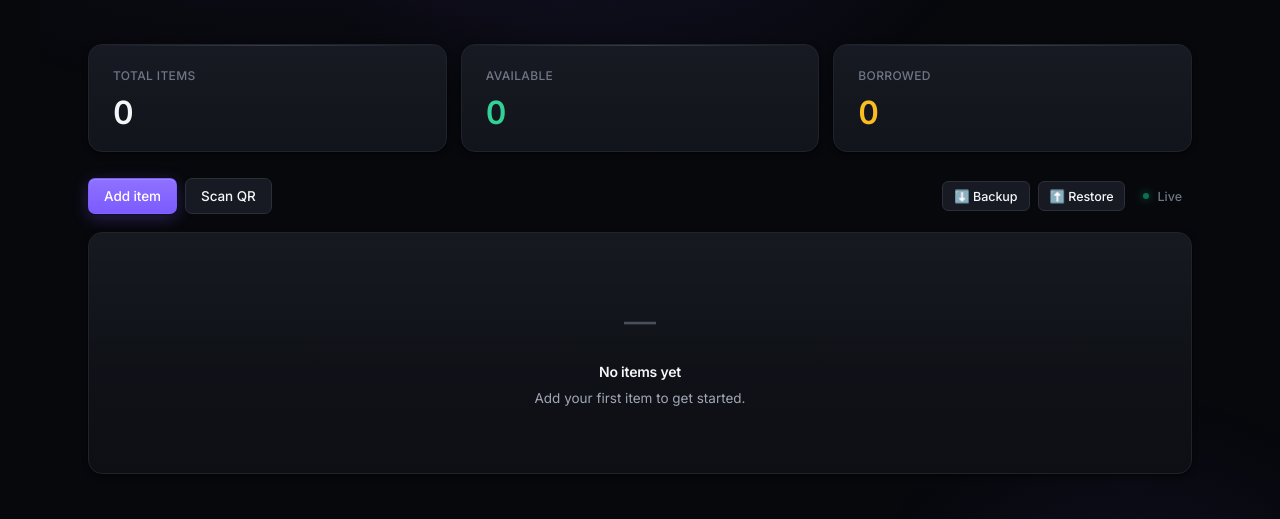
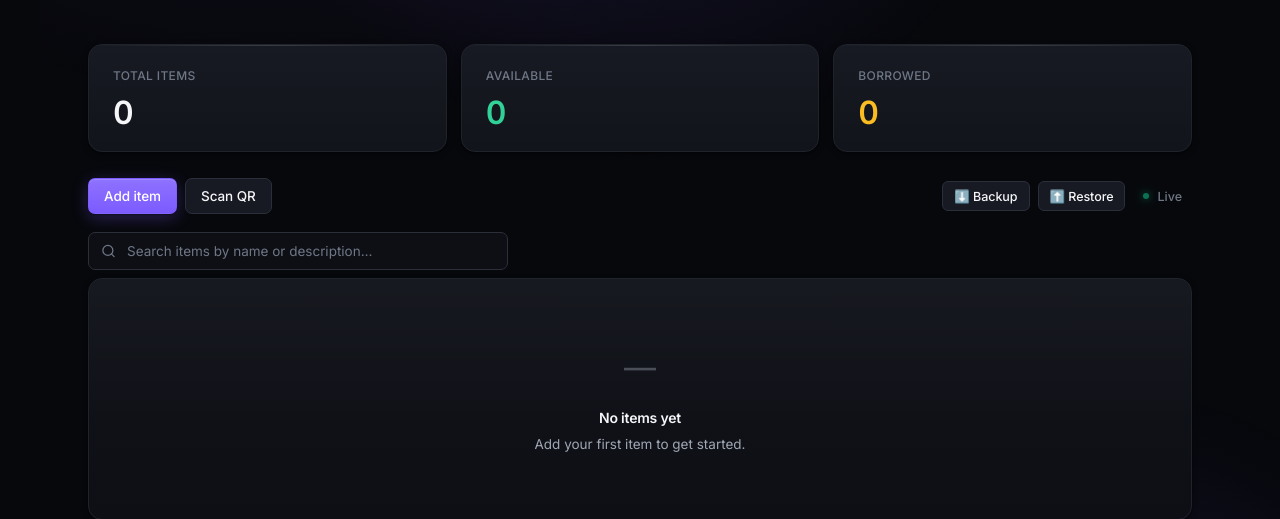
Before and after one commit to augs35/InvSys, a Flask app: page / in a window 1280 px wide. Shown: the part 63-582 px from the top of the page. Run offline with Flask 3, Linux system fonts and the light colour scheme; data that the repository does not hold is empty.

Commit message:
v1.3 Added Search bar and Fixed the Timezone

```diff
--- a/app.py
+++ b/app.py
@@ -2,7 +2,7 @@ import os
 import sqlite3
 import qrcode
 from flask import Flask, render_template, request, redirect, url_for, send_file, flash, g, jsonify
-from datetime import datetime
+from datetime import datetime, timezone, timedelta
 
 app = Flask(__name__)
 app.secret_key = "change-this-secret-key"
@@ -31,7 +31,36 @@ os.makedirs(QR_FOLDER, exist_ok=True)
 # ============================================================
 # HELPERS
 # ============================================================
+# Philippine Standard Time = UTC+8 (no daylight savings, so a fixed offset is fine)
+MANILA_TZ = timezone(timedelta(hours=8))
+
+
 def pretty_time(sqlite_ts):
+    """Convert a stored UTC 'YYYY-MM-DD HH:MM:SS' string into 'October 18, 2026 3:45PM' (Manila time)."""
+    if not sqlite_ts:
+        return ""
+    try:
+        # Parse as UTC
+        dt_utc = datetime.strptime(sqlite_ts, "%Y-%m-%d %H:%M:%S").replace(tzinfo=timezone.utc)
+    except ValueError:
+        # Legacy values that might not have seconds — try a couple more patterns
+        for fmt in ("%Y-%m-%d %H:%M", "%Y-%m-%d"):
+            try:
+                dt_utc = datetime.strptime(sqlite_ts, fmt).replace(tzinfo=timezone.utc)
+                break
+            except ValueError:
+                continue
+        else:
+            return sqlite_ts
+
+    dt = dt_utc.astimezone(MANILA_TZ)
+    month_name = dt.strftime("%B")
+    day = dt.day
+    year = dt.year
+    hour12 = dt.hour % 12 or 12
+    minute = f"{dt.minute:02d}"
+    ampm = "AM" if dt.hour < 12 else "PM"
+    return f"{month_name} {day}, {year} {hour12}:{minute}{ampm}"
     """Convert '2026-11-01 22:33:00' -> 'November 1, 2026 10:33PM'."""
     if not sqlite_ts:
         return ""
@@ -258,7 +287,7 @@ def borrow_item(item_id):
             flash(f"Only {item['quantity']} in stock.", "error")
             return redirect(url_for("borrow_item", item_id=item_id))
 
-        now = datetime.now().strftime("%Y-%m-%d %H:%M:%S")
+        now = datetime.utcnow().strftime("%Y-%m-%d %H:%M:%S")
         new_qty = item["quantity"] - qty
         new_status = "borrowed" if new_qty == 0 else "available"
 
@@ -305,7 +334,7 @@ def return_item(item_id):
             flash(f"Only {outstanding} borrowed — can't return more than that.", "error")
             return redirect(url_for("return_item", item_id=item_id))
 
-        now = datetime.now().strftime("%Y-%m-%d %H:%M:%S")
+        now = datetime.utcnow().strftime("%Y-%m-%d %H:%M:%S")
 
         last = db.execute(
             "SELECT borrower FROM logs WHERE item_id=? AND action='borrow' ORDER BY id DESC LIMIT 1",
@@ -439,7 +468,7 @@ def toggle_item(item_id):
     if not who or action not in ("borrow", "return"):
         return redirect(url_for("scan_confirm", item_id=item_id))
 
-    now = datetime.now().strftime("%Y-%m-%d %H:%M:%S")
+    now = datetime.utcnow().strftime("%Y-%m-%d %H:%M:%S")
     outstanding = get_outstanding(db, item_id)
 
     # ---- BORROW ----
@@ -502,7 +531,7 @@ def toggle_item(item_id):
     if not who:
         return redirect(url_for("scan_confirm", item_id=item_id))
 
-    now = datetime.now().strftime("%Y-%m-%d %H:%M:%S")
+    now = datetime.utcnow().strftime("%Y-%m-%d %H:%M:%S")
     outstanding = get_outstanding(db, item_id)
 
     if item["quantity"] > 0:
--- a/static/style.css
+++ b/static/style.css
@@ -962,3 +962,62 @@ tbody a:hover::after { transform: scaleX(1); }
   .btn-refresh-label { display: none; }
   .btn-refresh { padding: 0 8px; height: 28px; }
 }
+
+/* ============ SEARCH BAR ============ */
+.search-wrap {
+  position: relative;
+  display: flex;
+  align-items: center;
+}
+.search-icon {
+  position: absolute;
+  left: 13px;
+  top: 50%;
+  transform: translateY(-50%);
+  width: 15px;
+  height: 15px;
+  color: var(--text-subtle);
+  pointer-events: none;
+}
+.search-input {
+  width: 100%;
+  height: 38px;
+  padding: 0 40px 0 38px;
+  background: var(--bg-elevated);
+  border: 1px solid var(--border-strong);
+  border-radius: var(--r-sm);
+  color: var(--text);
+  font-size: 13.5px;
+  font-family: inherit;
+  transition: all 0.18s ease;
+}
+.search-input:focus {
+  outline: none;
+  border-color: var(--accent);
+  background: var(--surface);
+  box-shadow:
+    0 0 0 3px rgba(124, 91, 255, 0.18),
+    0 0 20px rgba(124, 91, 255, 0.1);
+}
+.search-input::placeholder { color: var(--text-subtle); }
+.search-clear {
+  position: absolute;
+  right: 8px;
+  top: 50%;
+  transform: translateY(-50%);
+  width: 22px;
+  height: 22px;
+  border: none;
+  background: transparent;
+  color: var(--text-subtle);
+  font-size: 12px;
+  border-radius: 5px;
+  cursor: pointer;
+  display: grid;
+  place-items: center;
+  transition: all 0.15s ease;
+}
+.search-clear:hover {
+  background: rgba(255,255,255,0.06);
+  color: var(--text);
+}
--- a/templates/index.html
+++ b/templates/index.html
@@ -54,9 +54,23 @@
   }
 </script>
 
+<div class="toolbar" style="margin-bottom: 8px;">
+  <div class="search-wrap" style="flex: 1; max-width: 420px;">
+    <svg class="search-icon" viewBox="0 0 24 24" fill="none" stroke="currentColor" stroke-width="2" stroke-linecap="round" stroke-linejoin="round">
+      <circle cx="11" cy="11" r="8"></circle>
+      <line x1="21" y1="21" x2="16.65" y2="16.65"></line>
+    </svg>
+    <input type="text" id="searchInput" class="search-input"
+           placeholder="Search items by name or description…"
+           autocomplete="off" autocapitalize="off" spellcheck="false">
+    <button type="button" id="searchClear" class="search-clear" aria-label="Clear search" style="display:none;">✕</button>
+  </div>
+  <span id="searchCount" style="font-size: 12.5px; color: var(--text-subtle); align-self: center;"></span>
+</div>
+
 <div class="card" style="padding: 0; overflow: hidden;">
   {% if items %}
-  <table>
+  <table id="itemsTable">
     <thead>
       <tr>
         <th style="width:60px">#</th>
@@ -68,7 +82,7 @@
     </thead>
     <tbody>
       {% for it in items %}
-      <tr>
+      <tr data-search="{{ (it.name ~ ' ' ~ (it.description or '')) | lower }}">
         <td data-label="#" style="color:var(--text-subtle); font-variant-numeric:tabular-nums;">{{ it.id }}</td>
         <td data-label="Name"><a href="{{ url_for('view_item', item_id=it.id) }}">{{ it.name }}</a></td>
         <td data-label="In stock">
@@ -97,6 +111,51 @@
       {% endfor %}
     </tbody>
   </table>
+  <script>
+    (function () {
+      const input = document.getElementById('searchInput');
+      const clearBtn = document.getElementById('searchClear');
+      const count = document.getElementById('searchCount');
+      const table = document.getElementById('itemsTable');
+      if (!input || !table) return;
+      const rows = Array.from(table.querySelectorAll('tbody tr'));
+
+      function apply() {
+        const q = input.value.trim().toLowerCase();
+        let visible = 0;
+        rows.forEach(r => {
+          const hay = r.getAttribute('data-search') || '';
+          const match = !q || hay.includes(q);
+          r.style.display = match ? '' : 'none';
+          if (match) visible++;
+        });
+        // Count indicator
+        if (q) {
+          count.textContent = `${visible} of ${rows.length}`;
+          count.style.color = visible === 0 ? 'var(--warning)' : 'var(--text-subtle)';
+        } else {
+          count.textContent = '';
+          count.style.color = 'var(--text-subtle)';
+        }
+        // Show clear button only when there's text
+        clearBtn.style.display = q ? 'grid' : 'none';
+      }
+
+      input.addEventListener('input', apply);
+      clearBtn.addEventListener('click', () => {
+        input.value = '';
+        apply();
+        input.focus();
+      });
+      // Escape clears
+      input.addEventListener('keydown', (e) => {
+        if (e.key === 'Escape') { input.value = ''; apply(); }
+      });
+
+      apply();
+    })();
+  </script>
+
   {% else %}
   <div class="empty">
     <div class="empty-icon">—</div>
```
